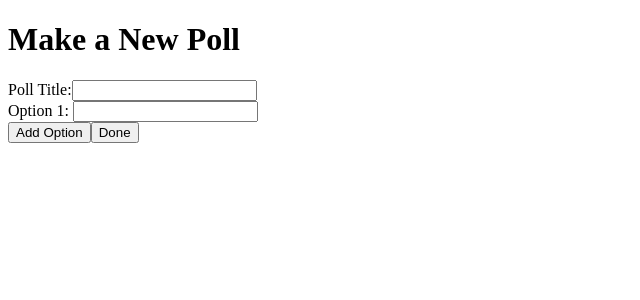
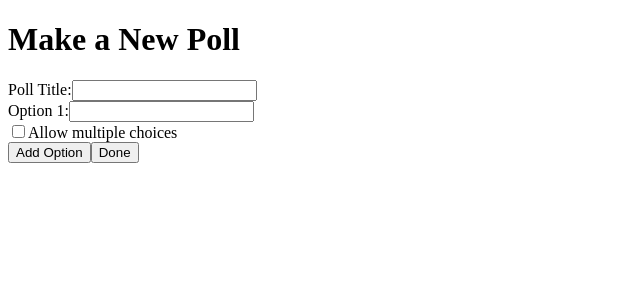
Before and after one commit to janisarja/pollmaker, a React (Vite) app in the folder frontend/: page / in a window 1280 px wide. Shown: the top 300 px of the page, without its empty margins (0-640 px from the left). Built offline with nearby package versions, Linux system fonts and the light colour scheme.

Commit message:
Add toggle in poll creation for allowing multiple choices

```diff
--- a/frontend/src/pages/CreatePoll.jsx
+++ b/frontend/src/pages/CreatePoll.jsx
@@ -5,6 +5,7 @@ const CreatePoll = () => {
   const [ title, setTitle ] = useState('');
   const [ options, setOptions ] = useState([''])
   const [ pollId, setPollId ] = useState('')
+  const [ multipleOptions, setMultipleOptions ] = useState(false)
 
   const baseUrl = window.location.href
 
@@ -18,9 +19,13 @@ const CreatePoll = () => {
     setOptions(newOptions);
   };
 
+  const handleMultipleChange = () => {
+    multipleOptions ? setMultipleOptions(false) : setMultipleOptions(true)
+  }
+
   const handleSubmit = async (e) => {
     e.preventDefault()
-    const pollData = { title, options }
+    const pollData = { title, options, multipleOptions }
 
     try {
       const response = await fetch('/api/polls', {
@@ -51,6 +56,7 @@ const CreatePoll = () => {
             Make a New Poll
           </h1>
           <form onSubmit={handleSubmit}>
+            <div>
               <label htmlFor='title'>Poll Title:</label>
               <input
                 type='text'
@@ -60,16 +66,29 @@ const CreatePoll = () => {
               />
               {options.map((option, index) => (
                 <div key={index}>
-                <label htmlFor={`option${index}`}>Option {index + 1}: </label>
+                  <label>
+                    Option {index + 1}:
                     <input
                       type='text'
                       id={`option${index}`}
                       value={option}
                       onChange={(e) => handleOptionChange(index, e.target.value)}/>
+                  </label>
                 </div>
               ))}
+              <label>
+                <input
+                  type='checkbox'
+                  id='multipleOptions'
+                  value={multipleOptions}
+                  onChange={handleMultipleChange} />
+                Allow multiple choices
+              </label>
+            </div>
+            <div>
               <button type='button' onClick={handleAddOption}>Add Option</button>
               <button type='submit'>Done</button>
+            </div>
           </form>
         </>
         :
```
Also changed, not shown: 1 other file (tests, documents, lock files or other folders). Lines whose indentation alone changed are shown as unchanged.
